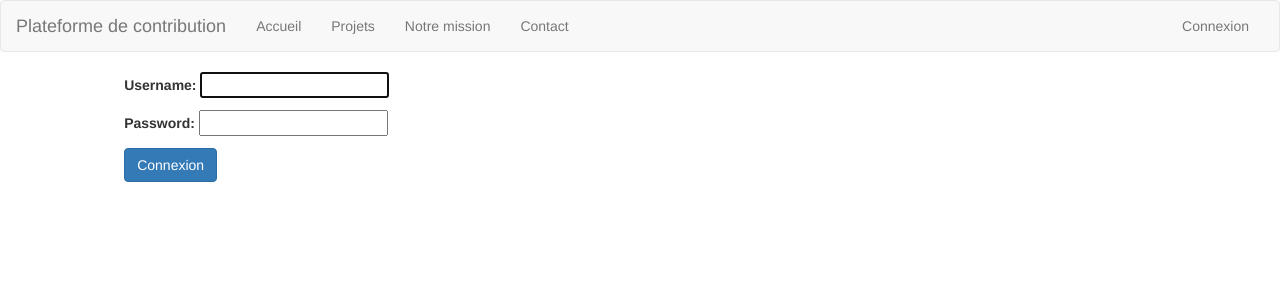
After one commit to willkoua/plateforme_contribution, a Django app: page /login/ in a window 1280 px wide. The commit adds this page. Shown: the top 300 px of the page. Run offline with Django 3.2, Linux system fonts and the light colour scheme; some libraries are stand-ins or nearby versions.

Commit message:
fix #2 login and logout

```diff
--- /dev/null
+++ b/plateforme_contribution/pages/templates/registration/login.html
@@ -0,0 +1,25 @@
+{% extends "landing_base.html" %}
+<!-- Load internationalisation utils-->
+{% load i18n %}
+
+{% block title %}Connexion{% endblock %}
+
+{% block content %}
+    <div class="intro-header-no-background">
+    <div class="container">
+        <div class="row">
+            <div class="col-lg-12">
+                <form method="post" action="#">
+                    {% csrf_token %}
+                    <table style="margin: 0 auto;">
+                        {{form.as_p}}
+                    </table>
+
+                    <button class="btn btn-primary" type="submit">Connexion</button>
+                    <input type="hidden" name="next" value="{{ next }}"/>
+                </form>
+            </div>
+        </div>
+    </div>
+    </div>
+{% endblock %}
--- a/plateforme_contribution/pages/urls.py
+++ b/plateforme_contribution/pages/urls.py
@@ -3,6 +3,26 @@ from pages import views
 
 urlpatterns = patterns(
     '',
-    url(r'^$', views.Home.as_view(), name='home'),
-    url(r'^contact/$', views.Contact.as_view(), name='contact'),
+    url(
+        r'^$',
+        views.Home.as_view(),
+        name='home'
+    ),
+
+    url(
+        r'^login/$',
+        'django.contrib.auth.views.login',
+        name='login'
+    ),
+
+    url(
+        r'^logout$',
+        views.LogoutView.as_view(),
+        name='logout'
+    ),
+    url(
+        r'^contact/$',
+        views.Contact.as_view(),
+        name='contact'
+    ),
 )
--- a/plateforme_contribution/plateforme_contribution/templates/landing_base.html
+++ b/plateforme_contribution/plateforme_contribution/templates/landing_base.html
@@ -37,7 +37,9 @@
 
                     <ul class="nav navbar-nav navbar-right">
                         {% if user.username %}
-                            <li><a href="#">Logout</a></li>
+                            <li><a href="{% url 'pages:logout'%}">Déconnexion</a></li>
+                        {% else %}
+                            <li><a href="{% url 'pages:login'%}">Connexion</a></li>
                         {% endif %}
                     </ul>
                 </div><!-- /.navbar-collapse -->
```
Also changed, not shown: plateforme_contribution/pages/views.py (+24 -0 lines).
